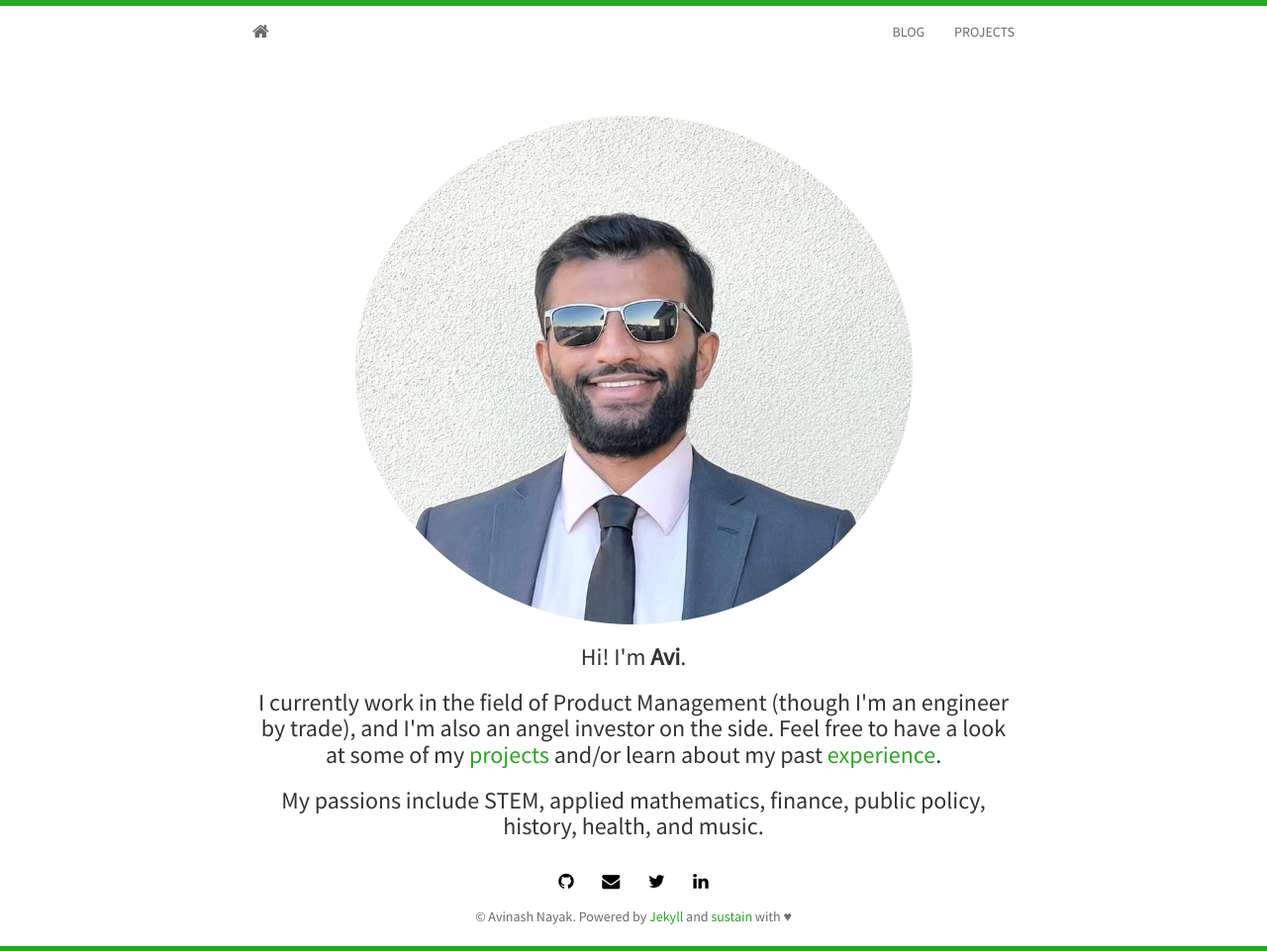
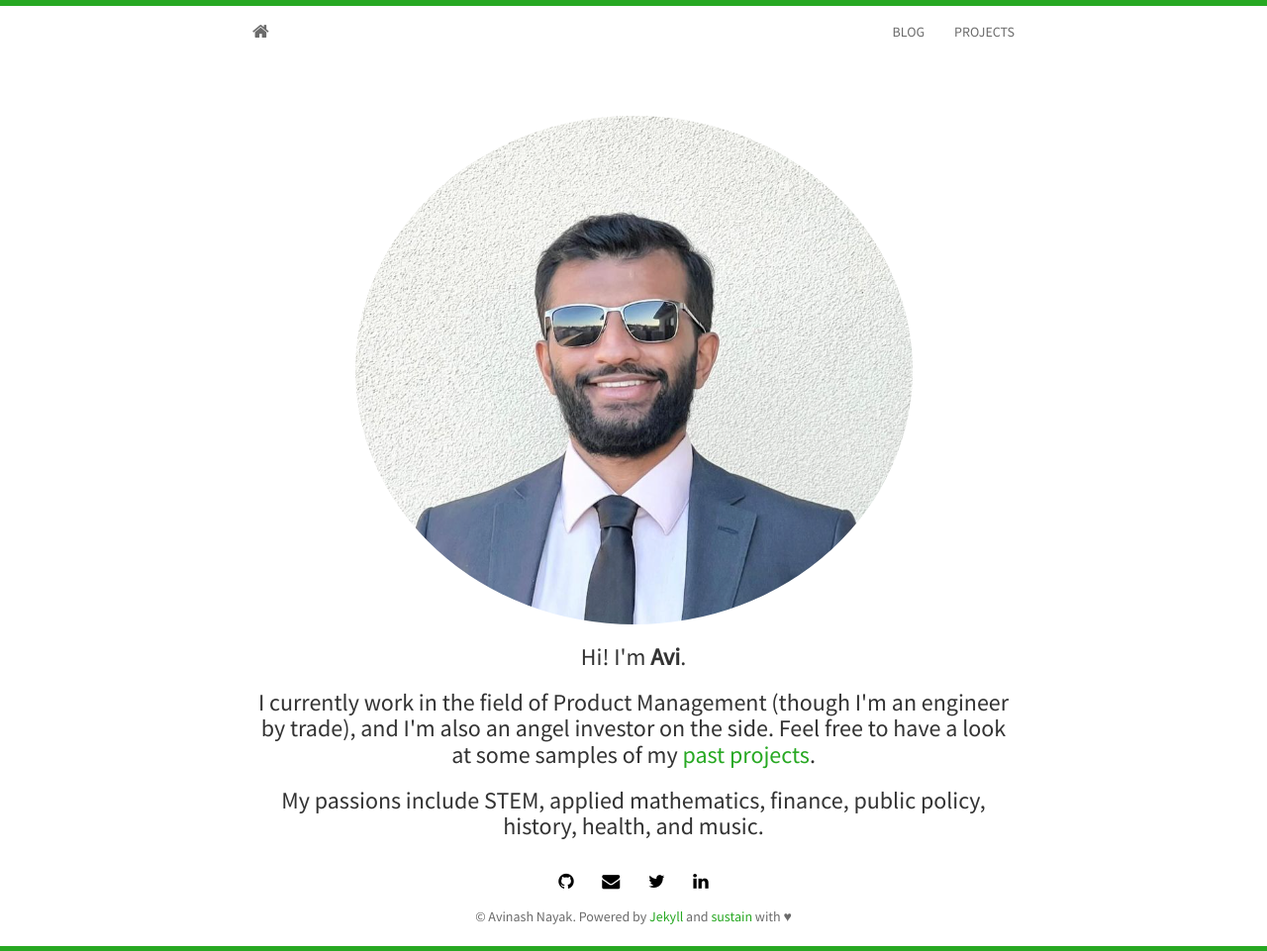
Before and after one commit to avinayak14/avinayak14.github.io, a Jekyll site: the page built from index.html, in a window 1280 px wide. Shown: the whole page at 99% size. Built offline with Jekyll 4.4.1, drawn with Linux system fonts in a browser that asks for light colours; nearby versions of some CDN libraries; the list of posts is cut into pages by our own code.

Commit message:
modify index page wording

```diff
--- a/index.html
+++ b/index.html
@@ -9,8 +9,7 @@ layout: home
 	  </div>
 	  <h3>Hi! I'm <strong>{{ site.author }}</strong>. </h3>
 	  <h3>I currently work in the field of Product Management (though I'm an engineer by trade), and I'm also an angel investor on the side.
-			Feel free to have a look at some of my <a href="{{ site.baseurl }}projects.html"> projects</a>
-			and/or learn about my past <a href="{{ site.baseurl }}vitae.html">experience</a>.</h3>
+			Feel free to have a look at some samples of my <a href="{{ site.baseurl }}projects.html"> past projects</a>.</h3>
 		<h3> My passions include STEM, applied mathematics, finance,
 		public policy, history, health, and music.</h3>
 	  <!-- <h3>Contact me by <a href="mailto:{{ site.email }}">email</a>.</h3> -->
```
Also changed, not shown: 2 other files.
